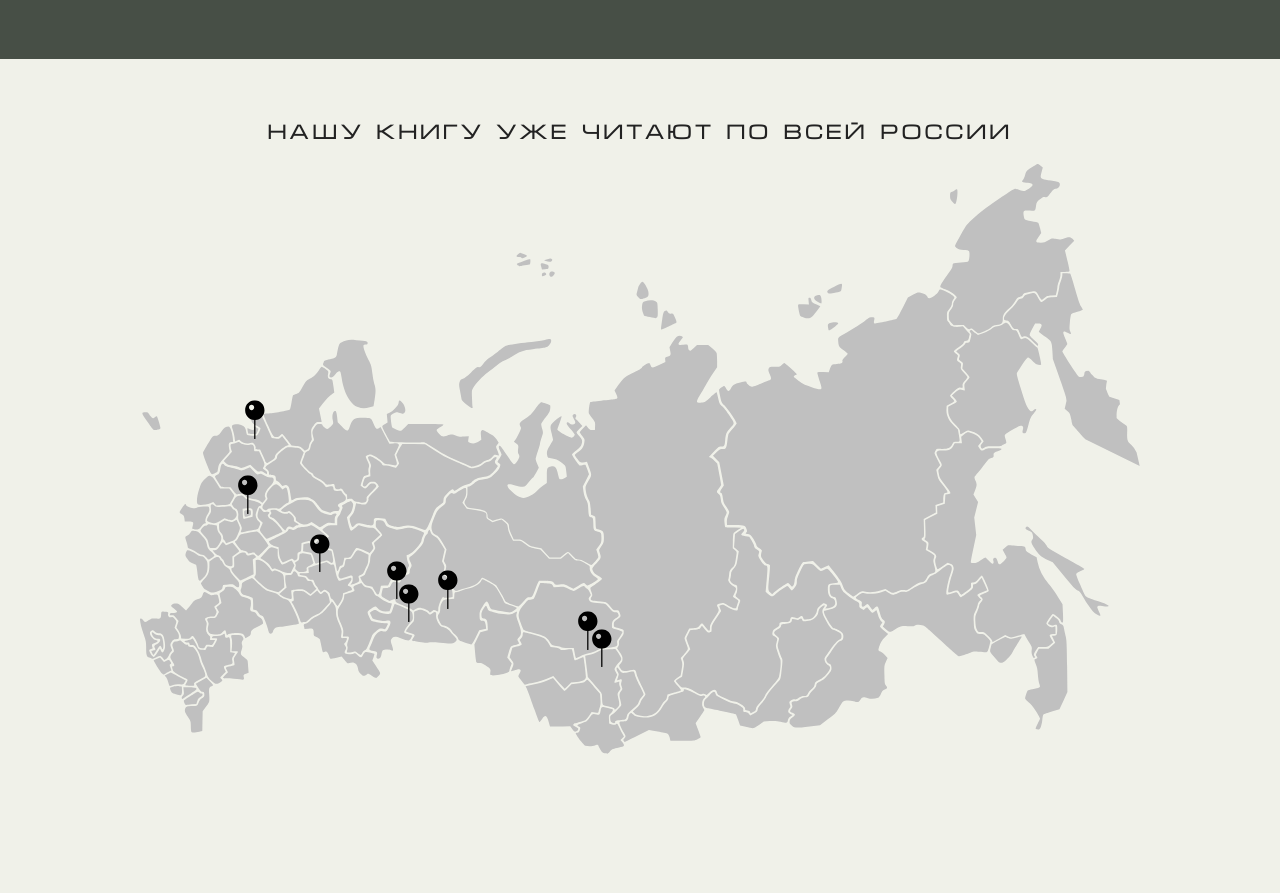
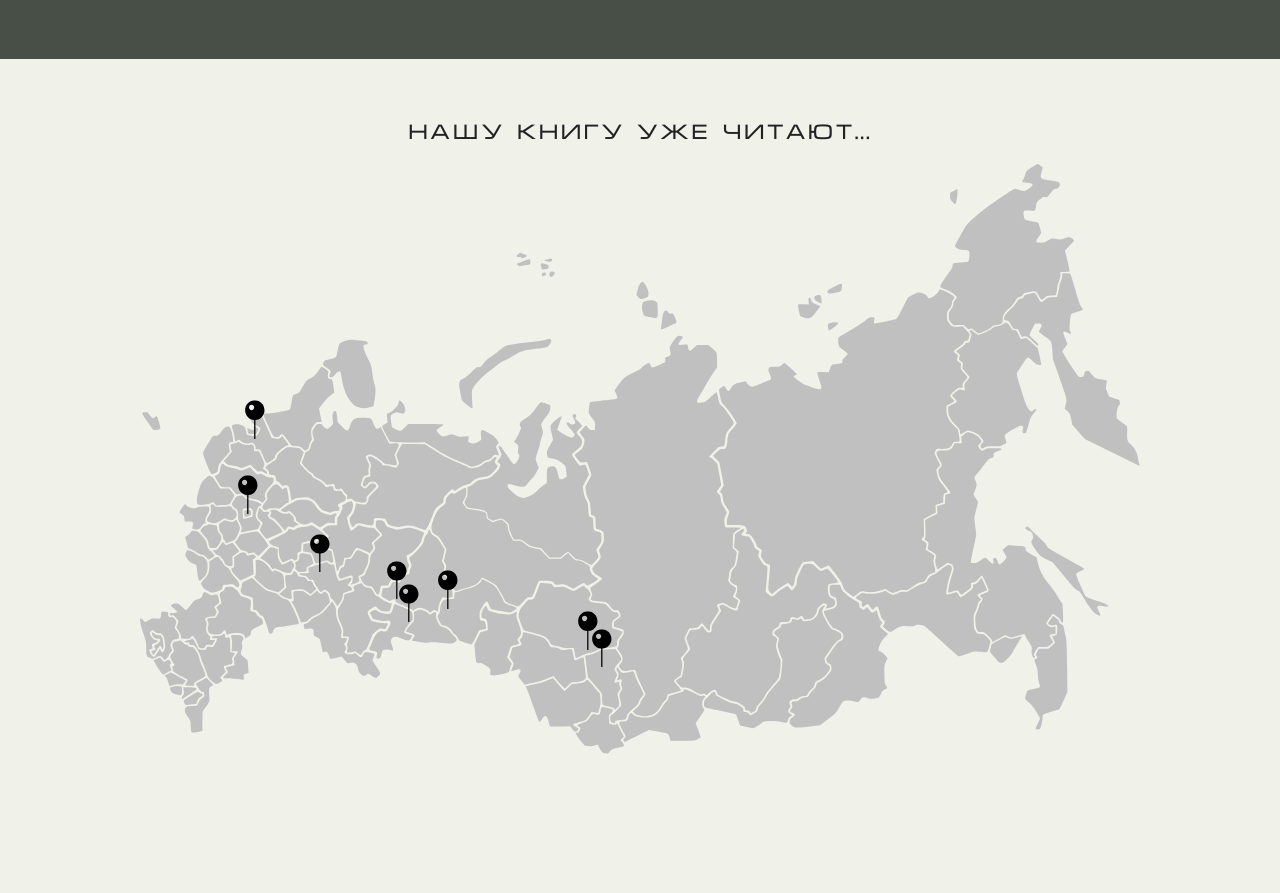
Before and after one commit to ilyamukhamedov/landing_part2, a React (Vite) app: page / in a window 1280 px wide. Shown: the part 4340-5233 px from the top of the page. Built offline with nearby package versions, Linux system fonts and the light colour scheme; no server answers.

Commit message:
change map header

```diff
--- a/src/components/Map/Map.jsx
+++ b/src/components/Map/Map.jsx
@@ -19,7 +19,7 @@ const Map = () => {
 
   return (
     <div className="map">
-      <h1 className="map__title">Нашу книгу уже читают по всей России</h1>
+      <h1 className="map__title">Нашу книгу уже читают...</h1>
       <div className="map__container">
         <img src={RussianMap} alt="Карта России" className="svg-map" />
 
```
